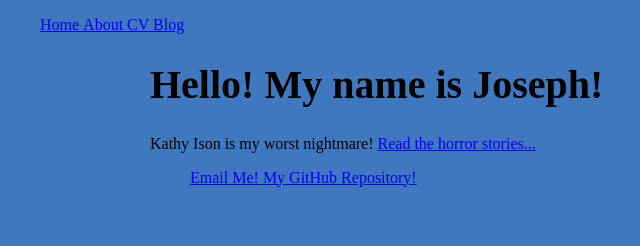
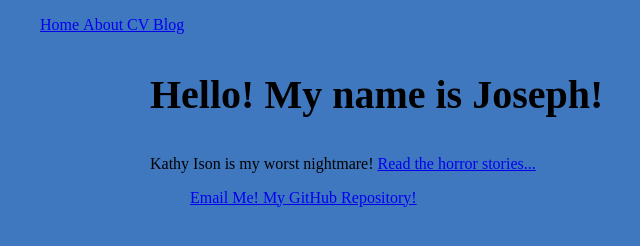
Before and after one commit to jnolan0319/jnolan0319.github.io, a plain HTML site: page index.html in a window 1280 px wide. Shown: the whole page, without its empty margins (8-648 px from the left). Drawn offline with Linux system fonts and the light colour scheme.

Commit message:
Update main.css

```diff
--- a/css/main.css
+++ b/css/main.css
@@ -10,7 +10,7 @@ li
 
 h1
 {
-	padding:	10, 0, 10, 0;
+	padding:	10px 0 10px 0;
 	font-size:	40px;
 }
 
```
